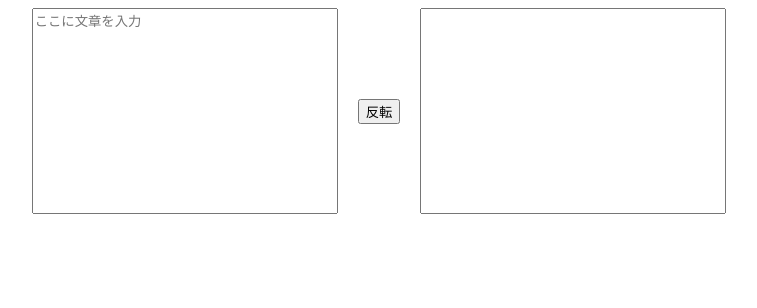
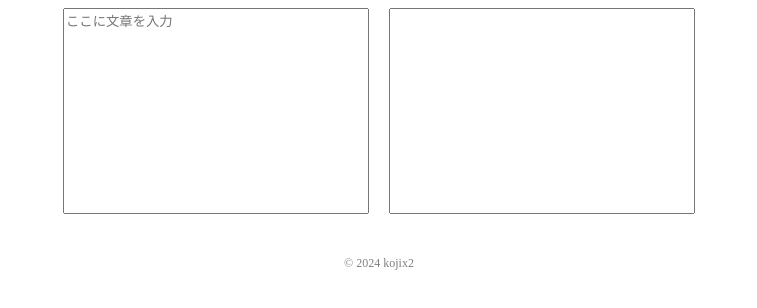
Before and after one commit to kojix2/hifmin, a plain HTML site: page index.html in a window 1280 px wide. Shown: the whole page, without its empty margins (261-1018 px from the left). Drawn offline with Linux system fonts and the light colour scheme.

Commit message:
Removed button

```diff
--- a/css/style.css
+++ b/css/style.css
@@ -16,3 +16,11 @@ textarea {
   transform: rotate(180deg);
   user-select: none;
 }
+
+footer {
+    text-align: center;
+    color: #808080; /* 薄い灰色 */
+    font-size: 12px; /* 小さな文字サイズ */
+    padding: 10px 0;
+    margin-top: 20px;
+}
--- a/index.html
+++ b/index.html
@@ -9,9 +9,11 @@
   <body>
     <div id="container">
       <textarea id="inputText" placeholder="ここに文章を入力"></textarea>
-      <button id="reverseButton">反転</button>
       <textarea id="outputText" readonly></textarea>
     </div>
+    <footer>
+        <p>&copy; 2024 kojix2</p>
+    </footer>
     <script src="js/script.js"></script>
     <!-- JavaScriptファイルへのパスを更新 -->
   </body>
--- a/js/script.js
+++ b/js/script.js
@@ -1,4 +1,4 @@
-document.getElementById("reverseButton").addEventListener("click", function () {
-  var inputText = document.getElementById("inputText").value;
-  document.getElementById("outputText").value = inputText;
+document.getElementById('inputText').addEventListener('input', function() {
+    var inputText = this.value;
+    document.getElementById('outputText').value = inputText;
 });
```
